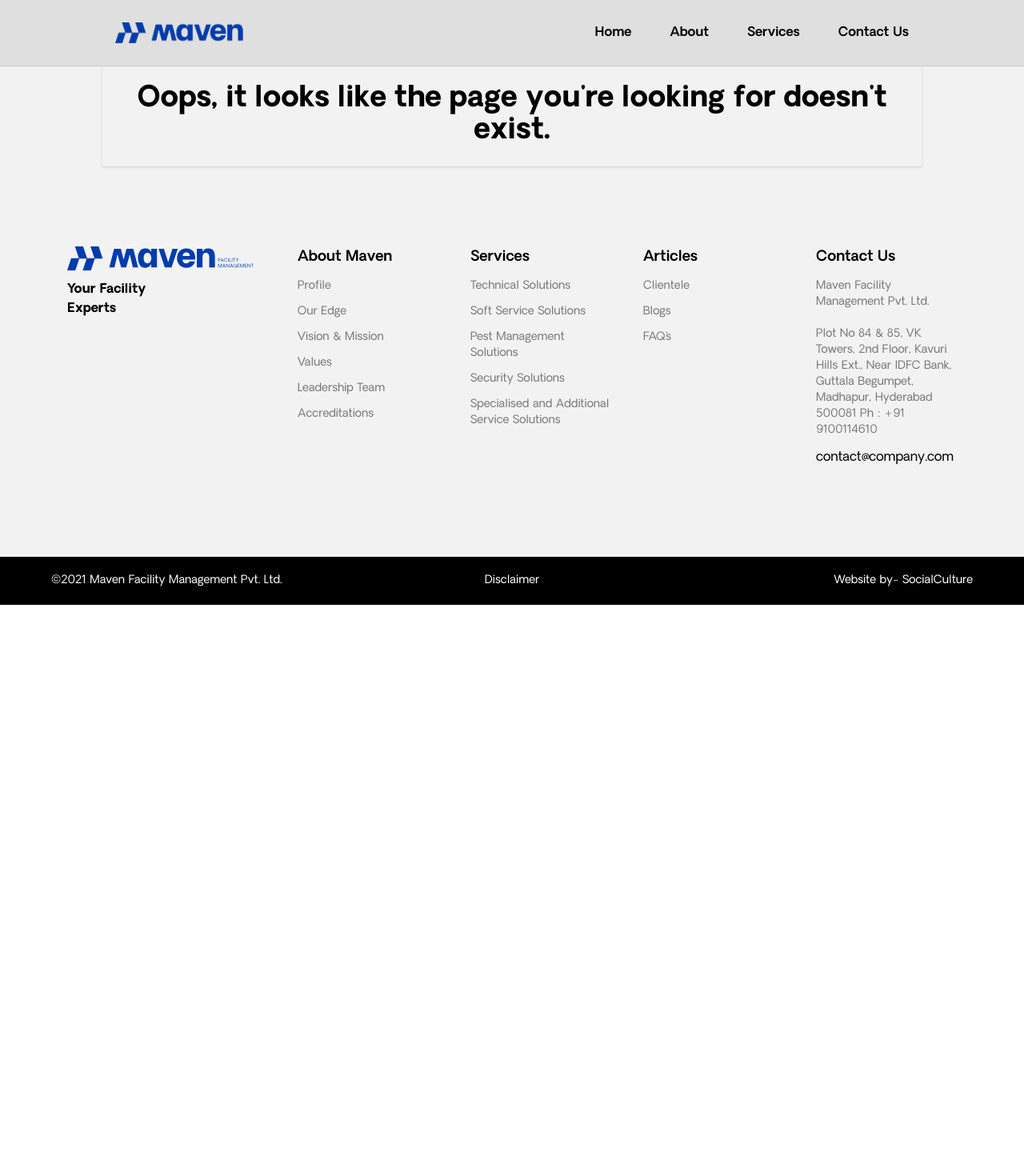
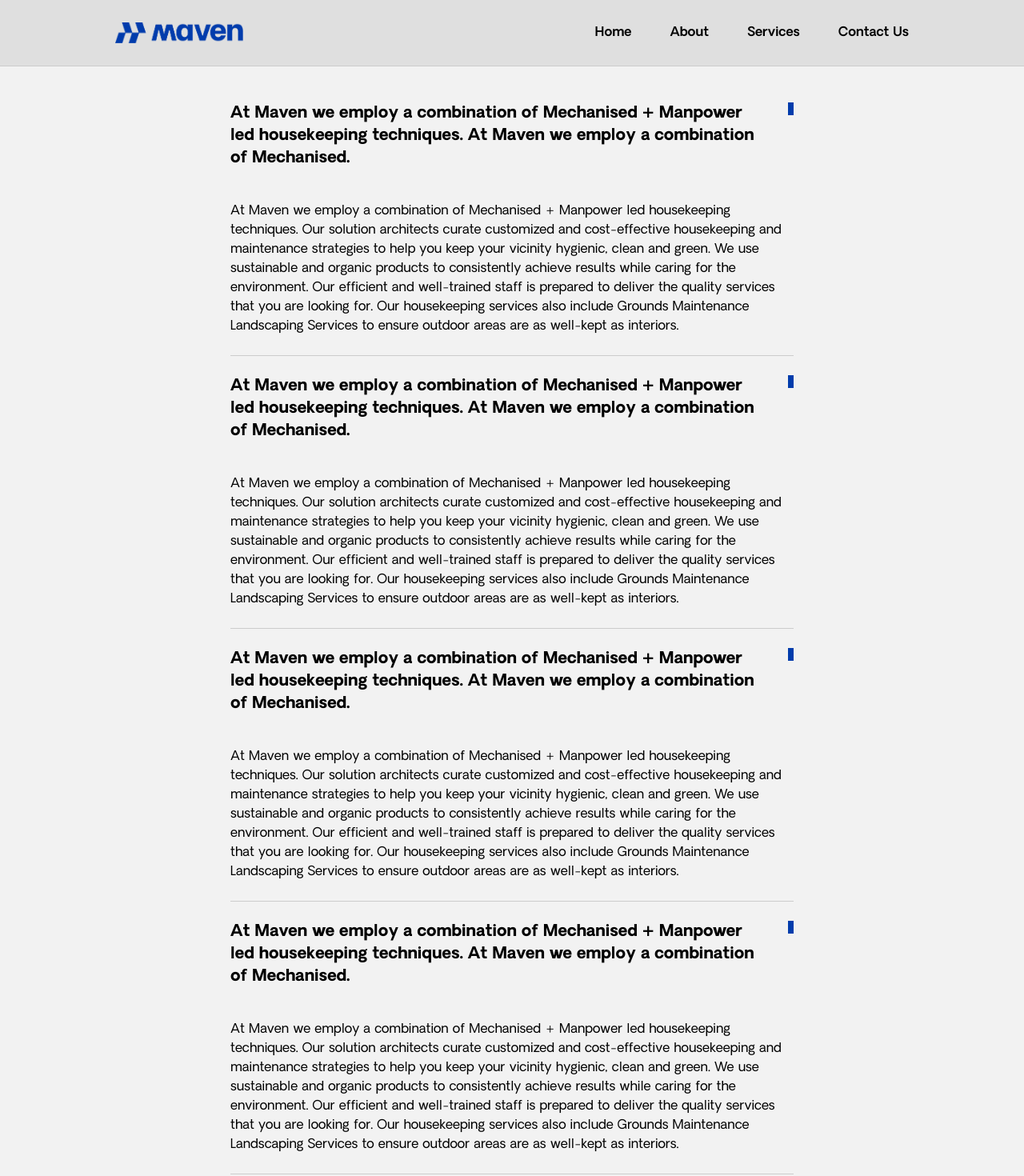
Before and after one commit to viveksinghup/vuestore, a Vue app: page /faq in a window 1280 px wide. Shown: the top 1470 px of the page at 80% size. Before the commit the page ends 800 px from the top, so only its background shows below. Built offline with nearby package versions, Linux system fonts and the light colour scheme.

Commit message:
page ui correction for mobile added

```diff
--- a/src/components/common/Footer.vue
+++ b/src/components/common/Footer.vue
@@ -1,12 +1,25 @@
 <template>
-  <div class="bg-gray-100 px-27 my-20">
-    <div class="max-w-6xl flex-col md:flex-row m-auto text-gray-800 flex flex-wrap justify-center">
+  <div class="bg-gray-100 px-27 my-10 md:my-20">
+    <div
+      class="
+        max-w-6xl
+        flex-col
+        md:flex-row
+        m-auto
+        text-gray-800
+        flex flex-wrap
+        justify-center
+      "
+    >
       <div class="p-5 md:w-72">
         <div class="text-xs">
           <img src="@/assets/images/Footer-logo.svg" class="" />
         </div>
         <a class="my-3 block" href="/#"></a>
-        <a class="my-3 block font-bold" href="/#">Your Facility<br/> Experts</a>
+        <a class="my-3 block font-bold" href="/#"
+          >Your Facility<br />
+          Experts</a
+        >
       </div>
       <div class="flex flex-col md:flex-row flex-1">
         <div class="p-5 md:w-1/4">
@@ -51,10 +64,12 @@
       </div>
     </div>
   </div>
-  <div class="bg-gray-100 px-27 py-5 bg-black text-white">
-    <div class="grid grid-cols-3 text-sm gap-4 max-w-6xl m-auto">
+  <div class="bg-gray-100 px-4 py-5 bg-black text-white">
+    <div class="grid grid-cols-3 text-xs md:text-sm gap-4 max-w-6xl m-auto">
       <h4 class="text-left">©2021 Maven Facility Management Pvt. Ltd.</h4>
-      <h4 class="text-center">Disclaimer</h4>
+      <!-- <h4 class="text-center">Disclaimer</h4> -->
+      <div class="text-center"><router-link to="/tnc"
+        >Disclaimer</router-link></div>
       <h4 class="text-right">
         Website by- <span class="text-bold">SocialCulture</span>
       </h4>
--- a/src/components/pages/ContactUs.vue
+++ b/src/components/pages/ContactUs.vue
@@ -3,7 +3,14 @@
     <div class="bg-opacity-50 bg-gray10">
       <div class="container mx-auto">
         <div
-          class="flex flex-col md:flex-row pt-32 md:pt-40 pb-16 md:pb-16 px-20"
+          class="flex flex-col-reverse
+          md:flex-row
+          pt-32
+          md:pt-40
+          pb-16
+          md:pb-16
+          px-6
+          md:px-20"
         >
           <div
             class="flex items-center text-center lg:text-left lg:w-1/2 md:pr-20"
@@ -17,7 +24,7 @@
             </div>
           </div>
           <div class="lg:w-1/2">
-            <div class="h-full">
+            <div class="h-full md:mb-0 mb-10">
               <img
                 src="@/assets/images/backgorund/contact-hero.png"
                 class="max-w-full"
@@ -31,7 +38,7 @@
 
   <section class="bg-darkBlue text-white">
     <div class="pt-10 pb-20 relative overflow-hidden">
-      <div class="container bg-darkBlue text-white mx-auto md:px-20">
+      <div class="container bg-darkBlue text-white mx-auto px-6 md:px-20">
         <div class="flex md:flex-row items-center flex-col">
           <div class="md:w-1/2 md:pr-24">
             <div
@@ -69,7 +76,7 @@
             <br />
             <p>Follow Us:</p>
           </div>
-          <div class="md:w-1/2">
+          <div class="md:w-1/2 mt-10 md:mt-0">
             <EnquiryForm></EnquiryForm>
           </div>
         </div>
--- /dev/null
+++ b/src/components/pages/Faq.vue
@@ -0,0 +1,94 @@
+<template>
+  <div class="container mx-auto my-20 md:px-40 py-6">
+    <div class="py-6 border-b border-gray10">
+      <div class="flex justify-between">
+        <span class="text-darkBlue-600 font-bold font-sans mb-4 text-xl pr-8"
+          >At Maven we employ a combination of Mechanised + Manpower led
+          housekeeping techniques. At Maven we employ a combination of
+          Mechanised.</span
+        >
+        <div class="w-4 h-4 bg-brandBlue"></div>
+      </div>
+      <div class="pt-6 text-base">
+        At Maven we employ a combination of Mechanised + Manpower led
+        housekeeping techniques. Our solution architects curate customized and
+        cost-effective housekeeping and maintenance strategies to help you keep
+        your vicinity hygienic, clean and green. We use sustainable and organic
+        products to consistently achieve results while caring for the
+        environment. Our efficient and well-trained staff is prepared to deliver
+        the quality services that you are looking for. Our housekeeping services
+        also include Grounds Maintenance Landscaping Services to ensure outdoor
+        areas are as well-kept as interiors.
+      </div>
+    </div>
+    <div class="py-6 border-b border-gray10">
+      <div class="flex justify-between">
+        <span class="text-darkBlue-600 font-bold font-sans mb-4 text-xl pr-8"
+          >At Maven we employ a combination of Mechanised + Manpower led
+          housekeeping techniques. At Maven we employ a combination of
+          Mechanised.</span
+        >
+        <div class="w-4 h-4 bg-brandBlue"></div>
+      </div>
+      <div class="pt-6 text-base">
+        At Maven we employ a combination of Mechanised + Manpower led
+        housekeeping techniques. Our solution architects curate customized and
+        cost-effective housekeeping and maintenance strategies to help you keep
+        your vicinity hygienic, clean and green. We use sustainable and organic
+        products to consistently achieve results while caring for the
+        environment. Our efficient and well-trained staff is prepared to deliver
+        the quality services that you are looking for. Our housekeeping services
+        also include Grounds Maintenance Landscaping Services to ensure outdoor
+        areas are as well-kept as interiors.
+      </div>
+    </div>
+    <div class="py-6 border-b border-gray10">
+      <div class="flex justify-between">
+        <span class="text-darkBlue-600 font-bold font-sans mb-4 text-xl pr-8"
+          >At Maven we employ a combination of Mechanised + Manpower led
+          housekeeping techniques. At Maven we employ a combination of
+          Mechanised.</span
+        >
+        <div class="w-4 h-4 bg-brandBlue"></div>
+      </div>
+      <div class="pt-6 text-base">
+        At Maven we employ a combination of Mechanised + Manpower led
+        housekeeping techniques. Our solution architects curate customized and
+        cost-effective housekeeping and maintenance strategies to help you keep
+        your vicinity hygienic, clean and green. We use sustainable and organic
+        products to consistently achieve results while caring for the
+        environment. Our efficient and well-trained staff is prepared to deliver
+        the quality services that you are looking for. Our housekeeping services
+        also include Grounds Maintenance Landscaping Services to ensure outdoor
+        areas are as well-kept as interiors.
+      </div>
+    </div>
+    <div class="py-6 border-b border-gray10">
+      <div class="flex justify-between">
+        <span class="text-darkBlue-600 font-bold font-sans mb-4 text-xl pr-8"
+          >At Maven we employ a combination of Mechanised + Manpower led
+          housekeeping techniques. At Maven we employ a combination of
+          Mechanised.</span
+        >
+        <div class="w-4 h-4 bg-brandBlue"></div>
+      </div>
+      <div class="pt-6 text-base">
+        At Maven we employ a combination of Mechanised + Manpower led
+        housekeeping techniques. Our solution architects curate customized and
+        cost-effective housekeeping and maintenance strategies to help you keep
+        your vicinity hygienic, clean and green. We use sustainable and organic
+        products to consistently achieve results while caring for the
+        environment. Our efficient and well-trained staff is prepared to deliver
+        the quality services that you are looking for. Our housekeeping services
+        also include Grounds Maintenance Landscaping Services to ensure outdoor
+        areas are as well-kept as interiors.
+      </div>
+    </div>
+  </div>
+</template>
+<script>
+export default {
+  name: "faq",
+  components: {},
+};
+</script>
--- a/src/components/pages/Home.vue
+++ b/src/components/pages/Home.vue
@@ -2,7 +2,16 @@
   <div class="bg-opacity-50 bg-gray10">
     <div class="container mx-auto px-4">
       <div
-        class="flex flex-col md:flex-row pt-32 md:pt-40 pb-16 md:pb-16 px-20"
+        class="
+          flex flex-col-reverse
+          md:flex-row
+          pt-32
+          md:pt-40
+          pb-16
+          md:pb-16
+          px-6
+          md:px-20
+        "
       >
         <div
           class="flex items-center text-center lg:text-left lg:w-1/2 md:pr-20"
@@ -40,7 +49,7 @@
           </div>
         </div>
         <div class="lg:w-1/2">
-          <div class="h-full">
+          <div class="h-full md:mb-0 mb-10">
             <img
               src="@/assets/images/backgorund/hero-img.png"
               class="max-w-full"
@@ -52,7 +61,7 @@
   </div>
 
   <section>
-    <div class="container mx-auto md:px-16 py-10 my-10">
+    <div class="container mx-auto px-4 md:px-16 py-10 my-10">
       <div class="flex flex-col text-center md:text-left md:flex-row">
         <div class="flex flex-col items-left md:w-1/2">
           <div class="text-2xl md:text-5xl font-medium">Our Services</div>
@@ -60,7 +69,7 @@
         </div>
         <div
           class="
-            px-20
+            px-10 md:px-20
             md:w-2/3
             flex-shrink-0
             text-lg
@@ -110,7 +119,7 @@
   </section>
 
   <div class="my-20 relative overflow-hidden">
-    <div class="container mx-auto md:px-20">
+    <div class="container mx-auto px-6 md:px-20">
       <div class="flex md:flex-row items-center flex-col">
         <div class="md:w-1/2">
           <div
@@ -138,7 +147,7 @@
     <div class="my-20 relative overflow-hidden">
       <div class="container mx-auto px-4">
         <div class="flex flex-col md:flex-row mt-10 md:pt-48 pb-20 md:pb-28">
-          <div class="lg:w-1/2 pl-32">
+          <div class="lg:w-1/2 px-10 md:pr-0 md:pl-32 mb-10 md:mb-0">
             <img
               src="@/assets/images/backgorund/cust-info.png"
               class="max-w-full md:pr-10"
@@ -197,7 +206,7 @@
   </section>
   <section>
     <div class="mt-20 bg-black relative overflow-hidden">
-      <div class="container mx-auto px-4">
+      <div class="container mx-auto px-10 md:px-4">
         <div
           class="
             flex flex-col
@@ -258,12 +267,12 @@
   </section>
 
   <section>
-    <div class="container mx-auto md:px-20 py-10 my-20">
+    <div class="container mx-auto md:px-20 py-10 md:my-20">
       <div class="flex flex-col items-center px-10 md:px-40">
-        <div class="relative text-2xl md:text-4xl text-left p-10 w-full m-1">
+        <div class="relative text-lg md:text-4xl text-left md:p-10 w-full m-1">
           <img
             src="@/assets/images/comma.png"
-            class="w-16 absolute -m-16 -mt-10 my-6"
+            class="hidden md:block w-16 absolute -m-16 -mt-10 my-6"
           />
           The FM industry is dynamically changing with unpredictable
           fluctuations and advancing technologies. The need for facility
@@ -287,7 +296,7 @@
       "
     >
       <div class="flex flex-col items-center">
-        <div class="text-4xl font-medium">Our Clients</div>
+        <div class="text-2xl md:text-4xl font-medium">Our Clients</div>
         <div class="h-1 w-16 bg-darkBlue mt-5 mb-4"></div>
       </div>
       <div class="flex justify-center">
@@ -299,15 +308,17 @@
   <section>
     <div class="bg-opacity-20 bg-gray10">
       <div class="container mx-auto px-4">
-        <div class="flex px-10 py-20">
+        <div class="flex md:px-10 py-20 flex-col-reverse md:flex-row">
           <div
-            class="flex items-center text-center lg:text-left lg:w-1/2 pr-20"
+            class="flex items-center text-center lg:text-left lg:w-1/2 md:pr-20"
           >
             <div>
-              <h2 class="text-2xl md:text-6xl">
+              <h2 class="text-xl md:text-6xl">
                 Business Segments We Operate In
               </h2>
-              <div class="h-2 w-16 hidden md:block bg-brandBlue mt-5 mb-4"></div>
+              <div
+                class="h-2 w-16 hidden md:block bg-brandBlue mt-5 mb-4"
+              ></div>
               <div class="mt-2 text-sm md:text-lg">
                 We offer extensive facility management services in different
                 industry segments. Our facility engineers are competently
@@ -318,7 +329,7 @@
             </div>
           </div>
           <div class="lg:w-1/2">
-            <div class="w-100 h-full">
+            <div class="w-100 h-full mb-10 md:mb-0">
               <img
                 src="@/assets/images/backgorund/business.png"
                 class="max-w-full md:pr-10"
--- /dev/null
+++ b/src/components/pages/Tnc.vue
@@ -0,0 +1,58 @@
+<template>
+  <div class="container mx-auto my-20 px-6 py-6">
+    <div class="mt-10">
+      <h1 class="text-darkBlue-600 font-bold font-sans mb-4 text-xl">
+        Our Terms &amp; Policy
+      </h1>
+      <div>
+        At Maven we employ a combination of Mechanised + Manpower led
+        housekeeping techniques. Our solution architects curate customized and
+        cost-effective housekeeping and maintenance strategies to help you keep
+        your vicinity hygienic, clean and green. We use sustainable and organic
+        products to consistently achieve results while caring for the
+        environment. Our efficient and well-trained staff is prepared to deliver
+        the quality services that you are looking for. Our housekeeping services
+        also include Grounds Maintenance Landscaping Services to ensure outdoor
+        areas are as well-kept as interiors.
+      </div>
+    </div>
+    <div class="mt-10">
+      <h1 class="text-darkBlue-600 font-bold font-sans mb-4 text-xl">
+        Our Terms &amp; Policy
+      </h1>
+      <div>
+        At Maven we employ a combination of Mechanised + Manpower led
+        housekeeping techniques. Our solution architects curate customized and
+        cost-effective housekeeping and maintenance strategies to help you keep
+        your vicinity hygienic, clean and green. We use sustainable and organic
+        products to consistently achieve results while caring for the
+        environment. Our efficient and well-trained staff is prepared to deliver
+        the quality services that you are looking for. Our housekeeping services
+        also include Grounds Maintenance Landscaping Services to ensure outdoor
+        areas are as well-kept as interiors.
+      </div>
+    </div>
+    <div class="mt-10">
+      <h1 class="text-darkBlue-600 font-bold font-sans mb-4 text-xl">
+        Our Terms &amp; Policy
+      </h1>
+      <div>
+        At Maven we employ a combination of Mechanised + Manpower led
+        housekeeping techniques. Our solution architects curate customized and
+        cost-effective housekeeping and maintenance strategies to help you keep
+        your vicinity hygienic, clean and green. We use sustainable and organic
+        products to consistently achieve results while caring for the
+        environment. Our efficient and well-trained staff is prepared to deliver
+        the quality services that you are looking for. Our housekeeping services
+        also include Grounds Maintenance Landscaping Services to ensure outdoor
+        areas are as well-kept as interiors.
+      </div>
+    </div>
+  </div>
+</template>
+<script>
+export default {
+  name: "tnc",
+  components: {},
+};
+</script>
--- a/src/router/index.js
+++ b/src/router/index.js
@@ -4,6 +4,8 @@
 import Services from "@/components/pages/Services.vue";
 import Contact from "@/components/pages/ContactUs.vue";
 import NotFound from "@/components/pages/NotFound.vue";
+import Faq from "@/components/pages/Faq.vue";
+import Tnc from "@/components/pages/Tnc.vue";
 
  const routes = [
   {
@@ -27,6 +29,16 @@
     component: Contact,
   },
   {
+    path: "/tnc",
+    name: "tnc",
+    component: Tnc,
+  },
+  {
+    path: "/faq",
+    name: "faq",
+    component: Faq,
+  },
+  {
     path: "/:catchAll(.*)",
     name: "NotFound",
     component: NotFound,
```
Also changed, not shown: src/components/pages/About.vue (+34 -35 lines), src/components/pages/Services.vue (+26 -22 lines).
